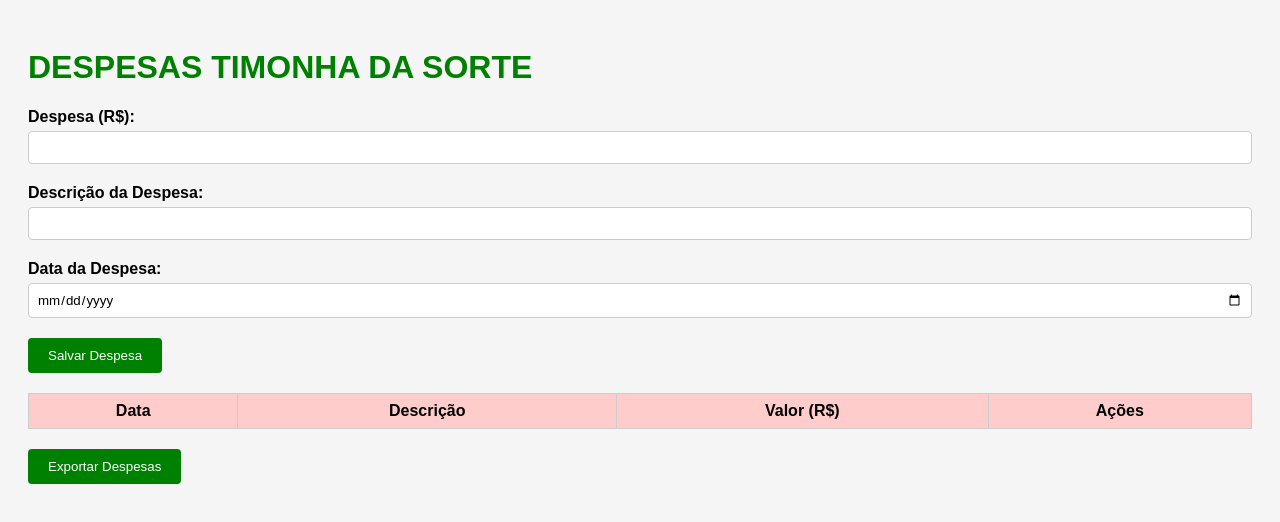
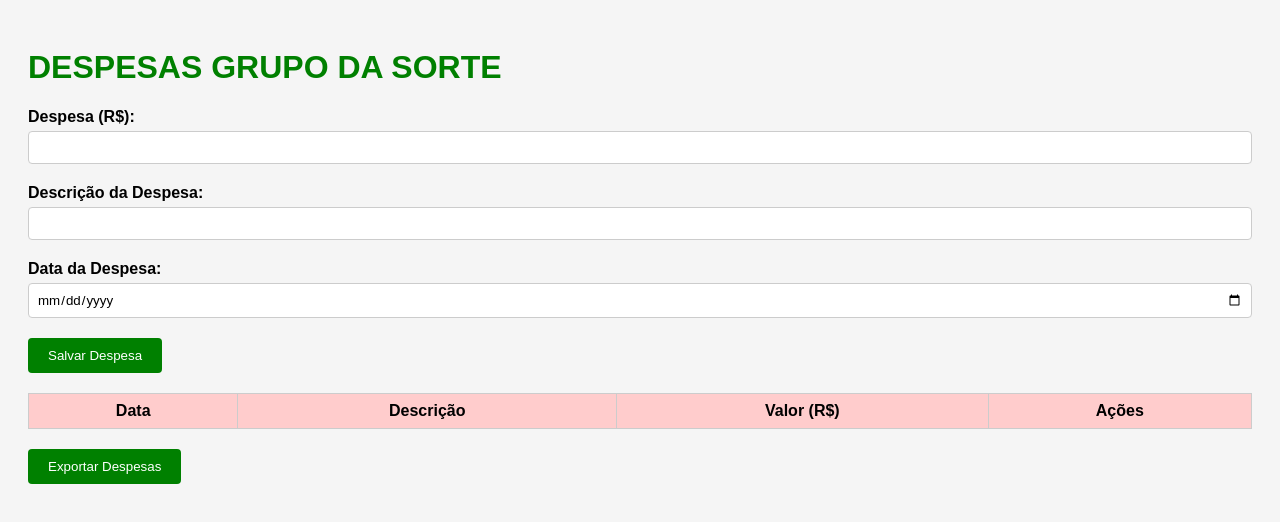
Before and after one commit to sistematsps/1, a plain HTML site: page despesas.html in a window 1280 px wide. Drawn offline with Linux system fonts and the light colour scheme; no server answers.

Commit message:
Update header from 'TIMONHA DA SORTE' to 'GRUPO DA SORTE'

```diff
--- a/despesas.html
+++ b/despesas.html
@@ -33,7 +33,7 @@ th { background: #ffcccc; }
 </head>
 <body>
 
-<h1>DESPESAS TIMONHA DA SORTE</h1>
+<h1>DESPESAS GRUPO DA SORTE</h1>
 
 <label for="valorDespesa">Despesa (R$):</label>
 <input type="number" id="valorDespesa" min="0" step="0.01" />
```
